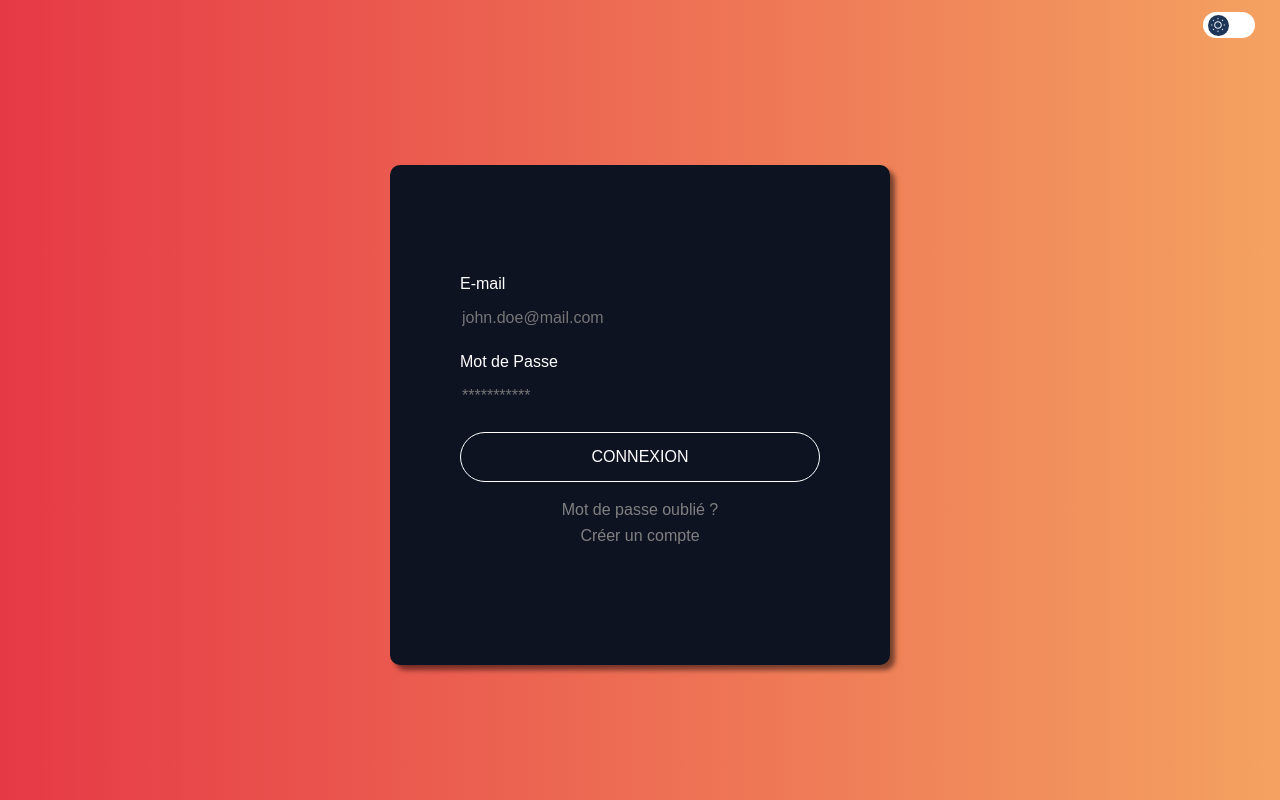
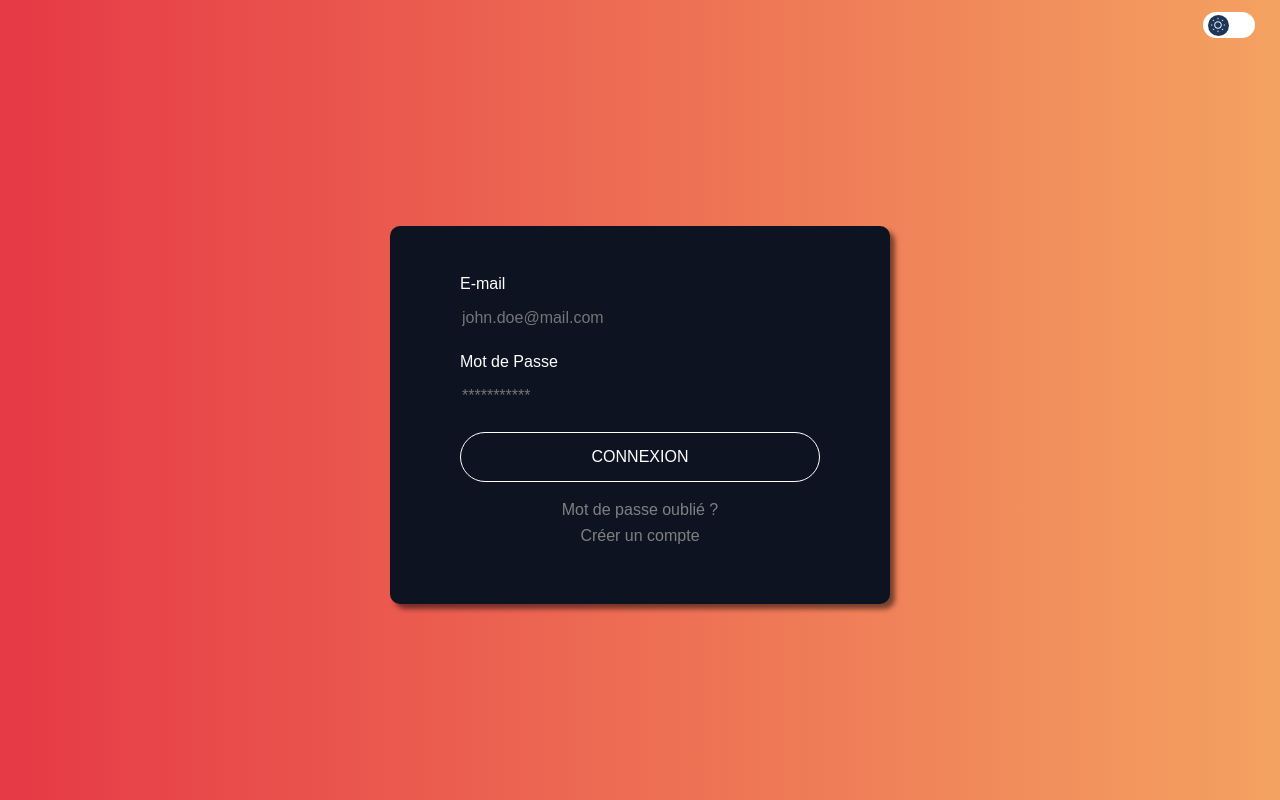
Before and after one commit to devxlabx/ref-quiz, a React (Create React App) app in the folder refquiz-front/: page / in a window 1280 px wide. Built offline with nearby package versions, Linux system fonts and the light colour scheme.

Commit message:
refactor: deleting max-height and adding an overflow auto

```diff
--- a/refquiz-front/src/styles/Global.ts
+++ b/refquiz-front/src/styles/Global.ts
@@ -197,8 +197,8 @@ export const CenterCardContainer = styled.div`
   border-radius: 10px;
   box-shadow: 5px 5px 5px rgba(0, 0, 0, 0.5);
   min-width: 500px;
-  min-height: 500px;
-  max-height: 90vh;
+  overflow: auto;
+  box-sizing : border-box;
   padding: 50px 10px 60px 10px;
   display: flex;
   flex-direction: column;
```
